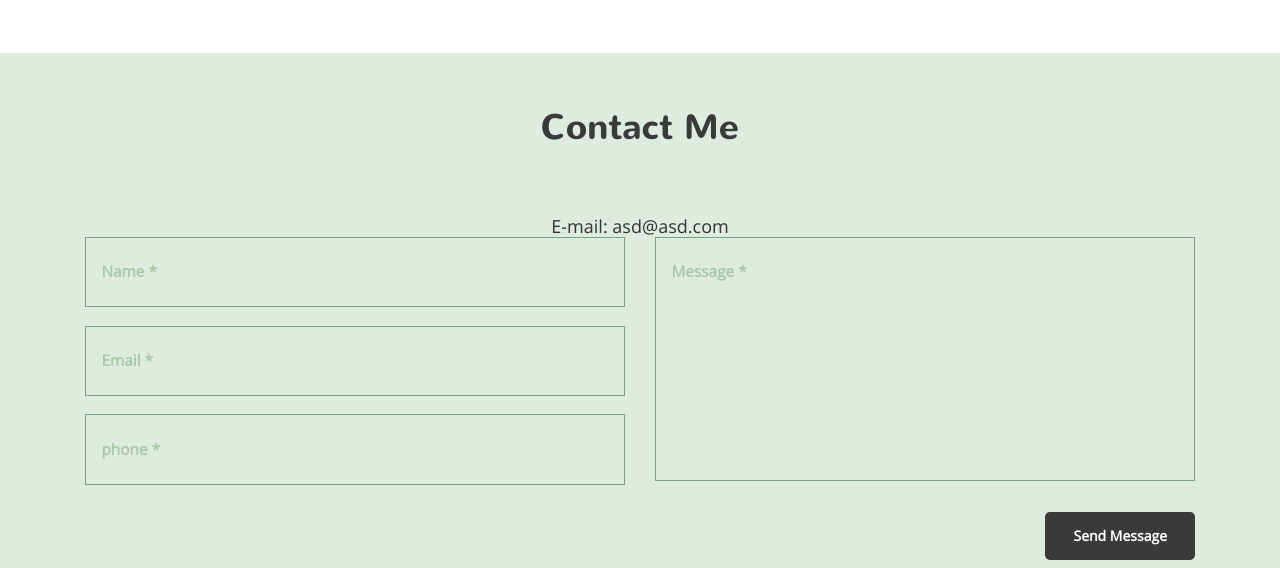
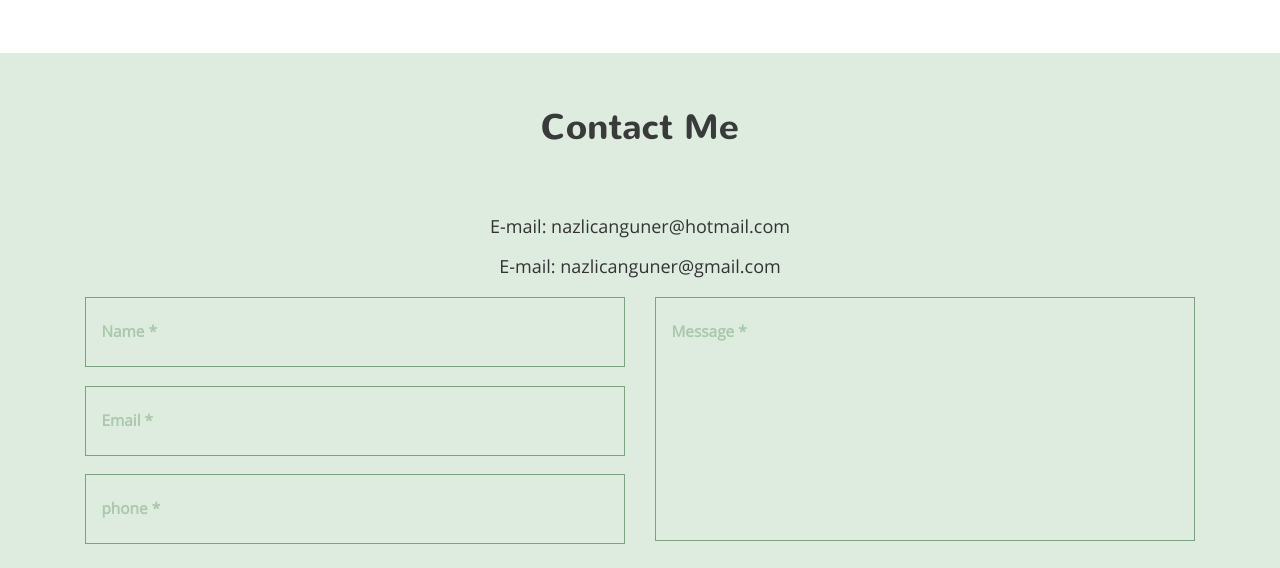
Before and after one commit to nazlicanguner/nazlicanguner.github.io, a plain HTML site: page index.html in a window 1280 px wide. Shown: the part 1624-2192 px from the top of the page. Drawn offline with Linux system fonts and the light colour scheme.

Commit message:
Update index.html

```diff
--- a/index.html
+++ b/index.html
@@ -153,7 +153,8 @@ Smartphone Compatible web template, free webdesigns for Nokia, Samsung, LG, Sony
 	<div class="contact-section" id="contact">
 		<div class="container">
 			<h3>contact me</h3>
-			<center><h4>E-mail: asd@asd.com</h4></center>
+			<center><h4>E-mail: nazlicanguner@hotmail.com</h4></center><br />
+			<center><h4>E-mail: nazlicanguner@gmail.com</h4></center><br />
 			<div class="contact-details">
 				<form>
 					<div class="col-md-6 contact-left">
```
